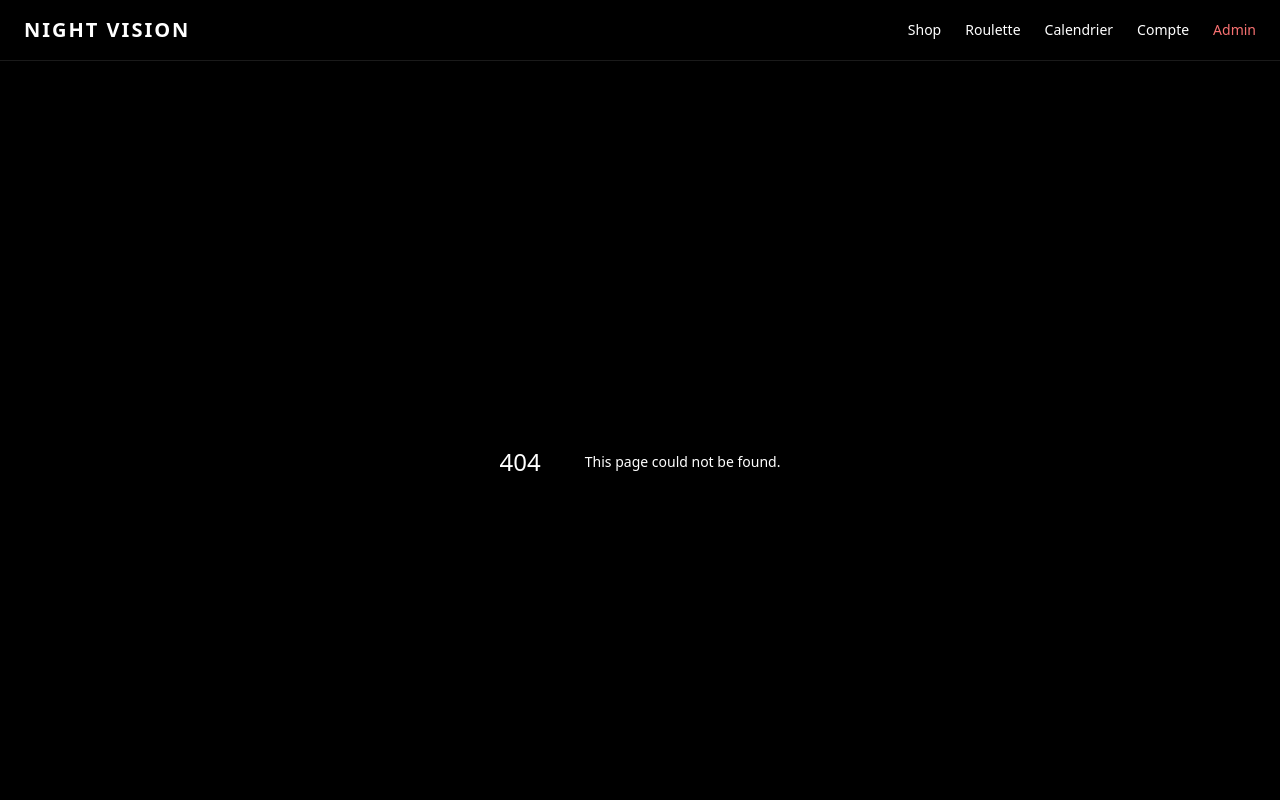
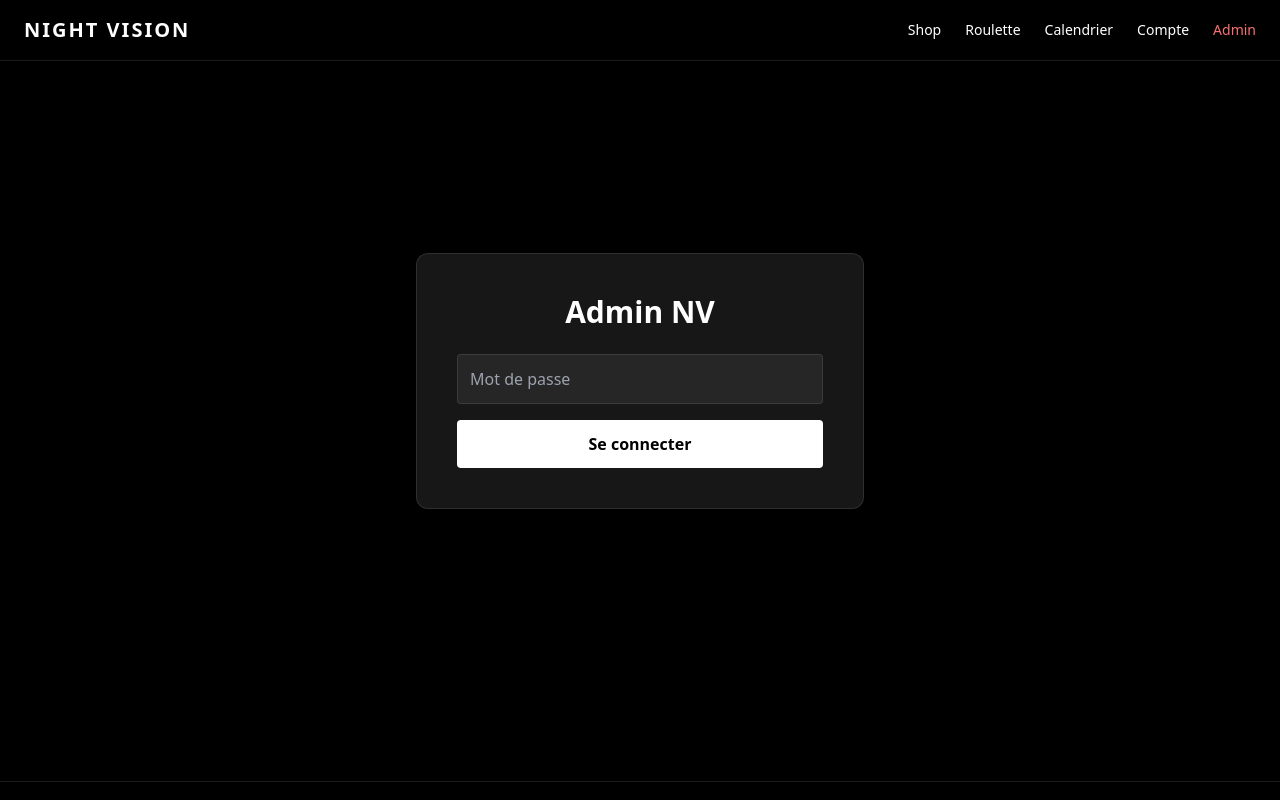
Before and after one commit to gaetanfionda-bot/NV-V12, a Next.js app: page /login in a window 1280 px wide. Before the commit this address had no page. Shown: the top 800 px of the page. Built offline with nearby package versions, Linux system fonts and the light colour scheme.

Commit message:
Create page.jsx

```diff
--- /dev/null
+++ b/app/login/page.jsx
@@ -0,0 +1,41 @@
+"use client";
+
+import { useState } from "react";
+import { useRouter } from "next/navigation";
+
+export default function AdminLogin() {
+  const [password, setPassword] = useState("");
+  const router = useRouter();
+
+  function handleLogin() {
+    if (password === "night@vision69") {
+      localStorage.setItem("nv_admin_auth", "true");
+      router.push("/admin");
+    } else {
+      alert("Mot de passe incorrect.");
+    }
+  }
+
+  return (
+    <div className="flex items-center justify-center h-[80vh]">
+      <div className="bg-neutral-900 p-10 rounded-xl border border-white/10 max-w-md w-full">
+        <h1 className="text-3xl font-bold mb-6 text-center">Admin NV</h1>
+
+        <input
+          type="password"
+          placeholder="Mot de passe"
+          className="w-full mb-4 p-3 rounded bg-neutral-800 border border-white/10"
+          value={password}
+          onChange={(e) => setPassword(e.target.value)}
+        />
+
+        <button
+          onClick={handleLogin}
+          className="w-full py-3 bg-white text-black font-semibold rounded"
+        >
+          Se connecter
+        </button>
+      </div>
+    </div>
+  );
+}
```
